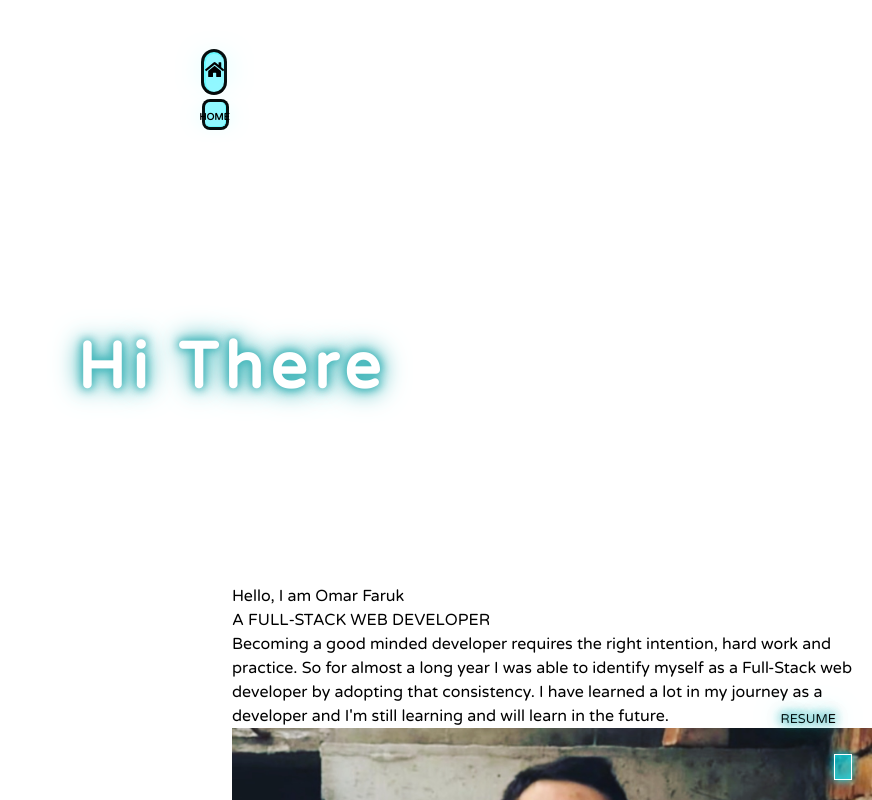
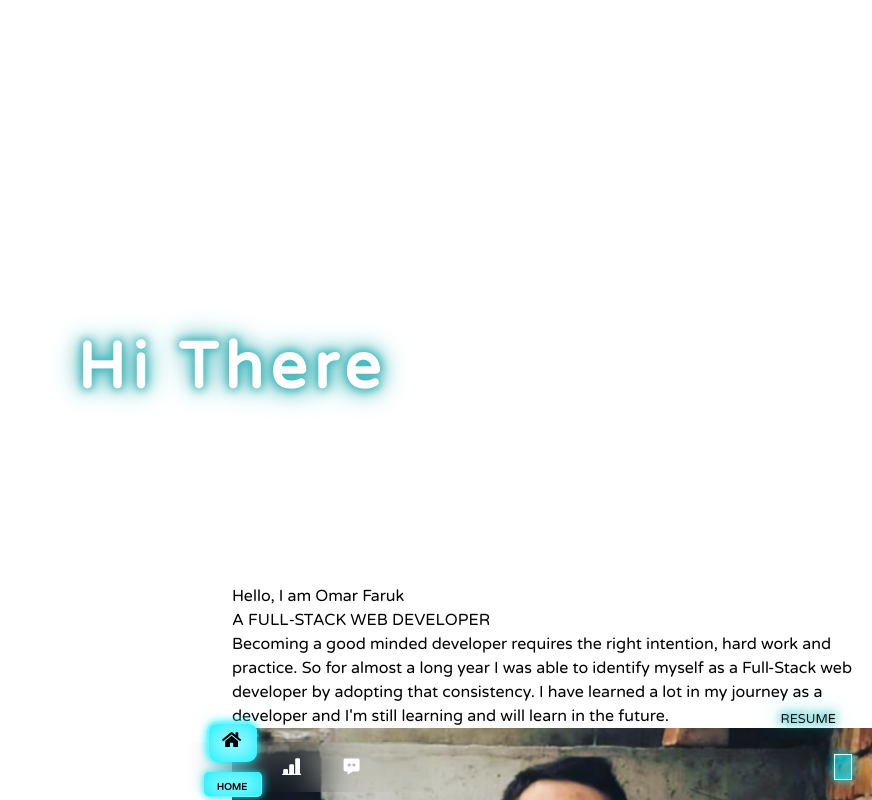
Before and after one commit to omarfarukee/my-portfolio, a React (Vite) app: page / in a window 1280 px wide. Shown: the top 800 px of the page, without its empty margins (408-1280 px from the left). Built offline with nearby package versions, Linux system fonts and the light colour scheme; some icons are missing.

Commit message:
all done

```diff
--- a/src/Footer/Footer.jsx
+++ b/src/Footer/Footer.jsx
@@ -14,7 +14,7 @@ const Footer = () => {
                 <img className='' src={footer} alt="" />
             </div>
             <div className=''>
-                <div className='lg:ml-20'>
+                <div className='pb-20 lg:ml-20'>
                     <h1 className='text-5xl font-bold text-white ml-7 get lg:ml-0' data-aos="fade-up">Get in Touch</h1>
                     <div data-aos="fade-down">
                         <div className='mt-10 w-36'>
@@ -46,7 +46,7 @@ const Footer = () => {
                                     <p className=' whats'>
                                         <span className='flex items-center text-3xl'>
                                             <FaWhatsapp />
-                                            <span className='text-lg'>-What's App: +880 1943797513</span>
+                                            <span className='text-lg'>-What'sApp: +880 1943797513</span>
                                         </span>
                                     </p>
 
--- a/src/Navber/Navbar.css
+++ b/src/Navber/Navbar.css
@@ -6,7 +6,7 @@ ul{
     justify-content: center;
     align-items: center;
     background: transparent;
-    backdrop-filter: blur(10px) ;
+    backdrop-filter: blur(20px) ;
     border-radius: 10px;
     width: 400px;
     height: 50px;
@@ -50,9 +50,10 @@ ul li.active a span{
     border-radius: 10px;
     border-top: 2px solid #68faff;
     border-left: 2px solid #68faff;
-    box-shadow: 0 0 0 3px black,
-    0 2px 0 0px #68faff;
+    /* box-shadow: 0 0 0 3px black,
+    0 2px 0 0px #68faff; */
     transition: 0.5s;
+    box-shadow: 0 0 10px #0ef, inset 0 0 20px #0ef;
 
 }
 #marker::before{
@@ -84,11 +85,12 @@ ul li.active a span{
         left: -10%;
         height: 25px;
         background:#94f8ff;
-        box-shadow: 0 0 0 3px black,
-        0 -2px 0 0px #68faff;
+        /* box-shadow: 0 0 0 3px black,
+        0 -2px 0 0px #68faff; */
         border-radius: 5px;
         border-right: 1px solid #68faff;
         border-bottom: 1px solid #68faff;
+        box-shadow: 0 0 10px #0ef, inset 0 0 20px #0ef;
 }
 ul li text{
     position: absolute;
@@ -98,6 +100,7 @@ ul li text{
     font-size: 0.6em;
     transition: 0.5s;
     text-transform: uppercase;
+    color: white;
 }
 ul li.active text{
     font-weight: 700;
--- a/src/Navber/Navber.jsx
+++ b/src/Navber/Navber.jsx
@@ -1,6 +1,10 @@
 import  { useEffect } from 'react';
 import { FaHome } from 'react-icons/fa';
 import './Navbar.css';
+import { BiSolidUserPin } from "react-icons/bi";
+import { FaProjectDiagram } from "react-icons/fa";
+import { BsBarChartLineFill } from "react-icons/bs";
+import { BiSolidMessageDots } from "react-icons/bi";
 
 const Navber = () => {
   useEffect(() => {
@@ -22,7 +26,10 @@ const Navber = () => {
         moveInDetector(e.target);
       });
     });
-
+    const homeItem = document.querySelector('ul li.active');
+    if (homeItem) {
+      moveInDetector(homeItem);
+    }
     list.forEach(item => item.addEventListener('click', activeLink));
 
     return () => {
@@ -39,12 +46,12 @@ const Navber = () => {
   return (
     <div className='mt-6'>
       <div>
-        <ul className='p-5'>
-          <li><a href='#about'><span><FaHome /></span><text>About</text></a></li>
-          <li><a href='#projects'><span ><FaHome /></span><text>Projects</text></a></li>
+        <ul className=''>
+          <li><a href='#about'><span><BiSolidUserPin /></span><text>About</text></a></li>
+          <li><a href='#projects'><span ><FaProjectDiagram /></span><text>Projects</text></a></li>
           <li className='active'><a href='#home'><span><FaHome /></span><text>HOME</text></a></li>
-          <li><a href='#skills'><span><FaHome /></span><text>Skills</text></a></li>
-          <li><a href='#contact'><span><FaHome /></span><text>Contact</text></a></li>
+          <li><a href='#skills'><span><BsBarChartLineFill /></span><text>Skills</text></a></li>
+          <li><a href='#contact'><span><BiSolidMessageDots /></span><text>Contact</text></a></li>
           <div id='marker'><span></span></div>
         </ul>
       </div>
--- a/src/components/Contact/Contact.jsx
+++ b/src/components/Contact/Contact.jsx
@@ -51,7 +51,7 @@ const Contact = () => {
 
   return (
     <div className="c-back">
-      <div className='flex justify-center pt-12 mb-10 text-3xl text-white'>
+      <div className='flex justify-center pt-12 mb-10 text-3xl font-bold text-white'data-aos="fade-down">
         Leave a Message
       </div>
       <div className='flex justify-evenly'>
--- a/src/components/Skills/Skills.jsx
+++ b/src/components/Skills/Skills.jsx
@@ -99,7 +99,7 @@ const Skills = () => {
         </div>
 
 
-        <div className='mt-10 skill-container'>
+        <div className='mt-10 skill-container' data-aos='fade-down'>
           {animationOn &&
             <div>
               <div className='flex justify-center gap-10'>
--- a/src/components/home/Home.css
+++ b/src/components/home/Home.css
@@ -1,8 +1,11 @@
-  .navbar{
-    position: fixed;
-    left:33%;
-    z-index: 9999;
-  }
+.navbar {
+  position: fixed;
+  bottom: 8px;
+  left: 50%;
+  transform: translateX(-50%);
+  z-index: 9999;
+}
+
 
   .background {
     position: absolute;
@@ -113,13 +116,13 @@
   @media only screen  and (max-width: 687px){
     .fixed-button {
       position: fixed;
-      bottom: 20px;
+      bottom: 65px;
       right: 5px;
       z-index: 999;
     }
     .resume{
       position: fixed;
-      bottom: 70px;
+      bottom: 100px;
       right: 5px;
       z-index: 999;
     }
```
